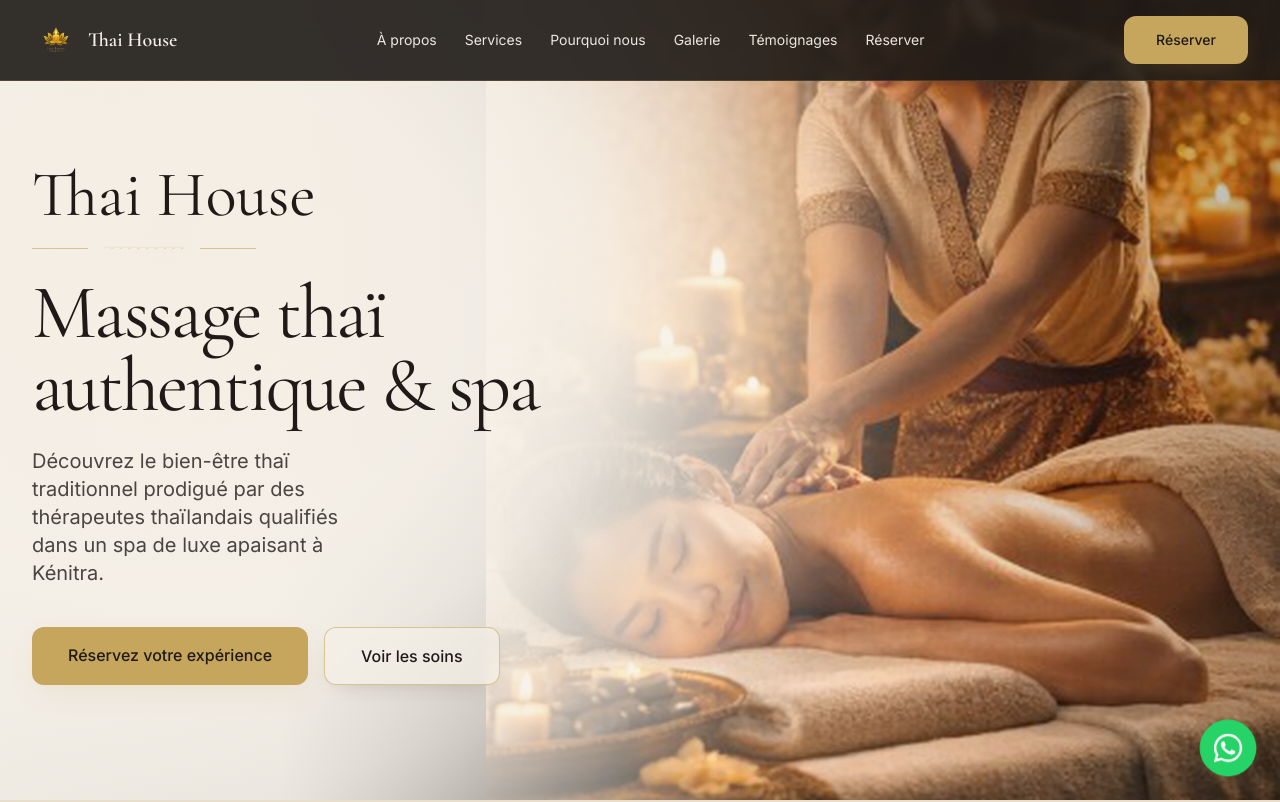
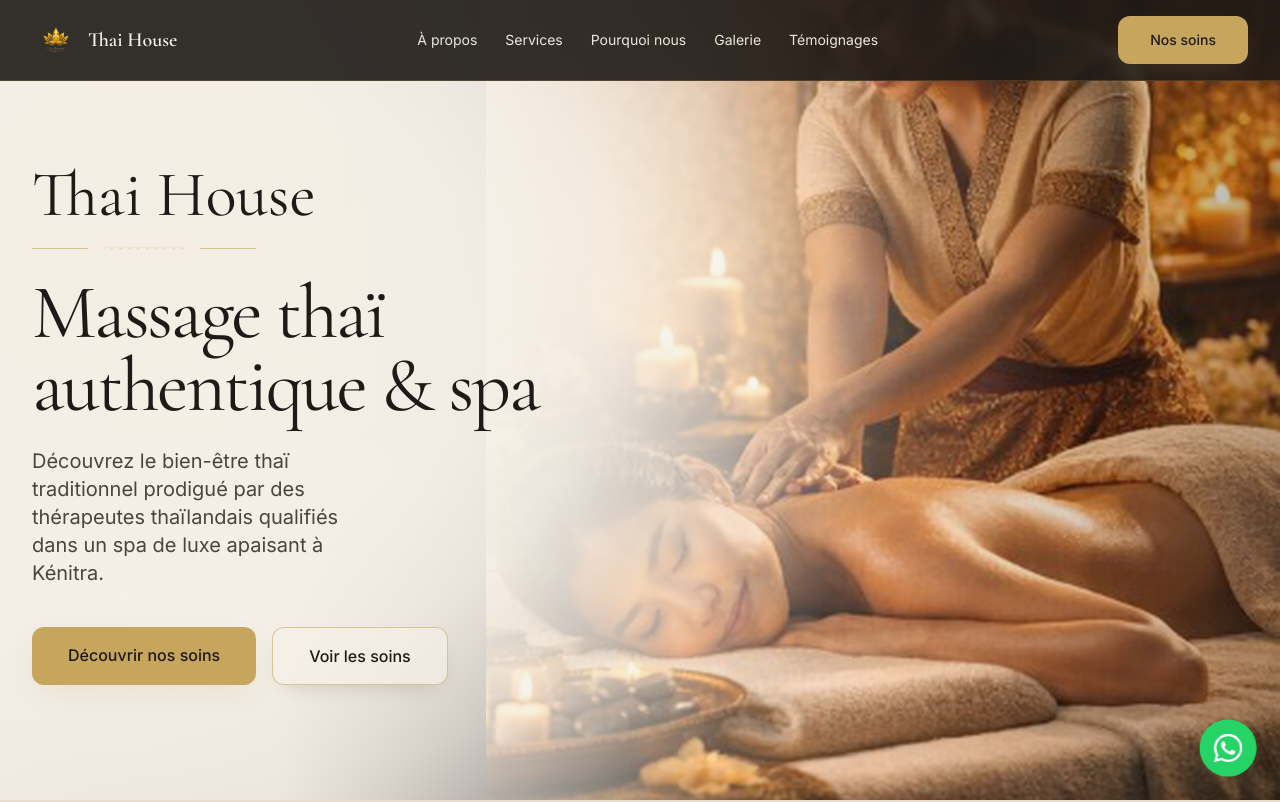
Before and after one commit to anasafanif/thai_house, a Next.js app: page / in a window 1280 px wide. Shown: the top 802 px of the page. Built offline with nearby package versions, Linux system fonts and the light colour scheme.

Commit message:
Refactor navigation and footer components to replace "Book Now" links with "Services" and "Gallery" links, enhancing user flow and aligning with updated content structure. Remove unused imports from the Home page.

```diff
--- a/app/page.tsx
+++ b/app/page.tsx
@@ -4,7 +4,6 @@ import Services from "@/components/Services";
 import WhyUs from "@/components/WhyUs";
 import Gallery from "@/components/Gallery";
 import Testimonials from "@/components/Testimonials";
-import BookNow from "@/components/BookNow";
 import Footer from "@/components/Footer";
 
 export default function Home() {
@@ -16,7 +15,6 @@ export default function Home() {
       <WhyUs />
       <Gallery />
       <Testimonials />
-      <BookNow />
       <Footer />
     </>
   );
--- a/components/Footer.tsx
+++ b/components/Footer.tsx
@@ -97,8 +97,8 @@ export default function Footer() {
                 </Link>
               </li>
               <li>
-                <Link href="#book-now" className="text-cream/80 hover:text-gold-light transition-colors text-sm">
-                  Réserver
+                <Link href="#gallery" className="text-cream/80 hover:text-gold-light transition-colors text-sm">
+                  Galerie
                 </Link>
               </li>
             </ul>
--- a/components/Hero.tsx
+++ b/components/Hero.tsx
@@ -67,8 +67,8 @@ export default function Hero() {
               transition={{ type: "spring", stiffness: 100, damping: 20, delay: 0.3 }}
               className="flex flex-wrap gap-4"
             >
-              <ShimmerButton href="#book-now" className="!px-9 !py-4 text-base">
-                Réservez votre expérience
+              <ShimmerButton href="#services" className="!px-9 !py-4 text-base">
+                Découvrir nos soins
               </ShimmerButton>
               <Link
                 href="#services"
--- a/components/Navbar.tsx
+++ b/components/Navbar.tsx
@@ -13,7 +13,6 @@ const NAV_LINKS = [
   { href: "#why-us", label: "Pourquoi nous" },
   { href: "#gallery", label: "Galerie" },
   { href: "#testimonials", label: "Témoignages" },
-  { href: "#book-now", label: "Réserver" },
 ];
 
 export default function Navbar() {
@@ -66,8 +65,8 @@ export default function Navbar() {
             </li>
           ))}
         </ul>
-        <ShimmerButton href="#book-now" className="shrink-0 px-5 py-2.5 text-sm !text-brown">
-          Réserver
+        <ShimmerButton href="#services" className="shrink-0 px-5 py-2.5 text-sm !text-brown">
+          Nos soins
         </ShimmerButton>
       </nav>
     </motion.header>
```
Also changed, not shown: 2 other files (tests, documents, lock files or other folders).
